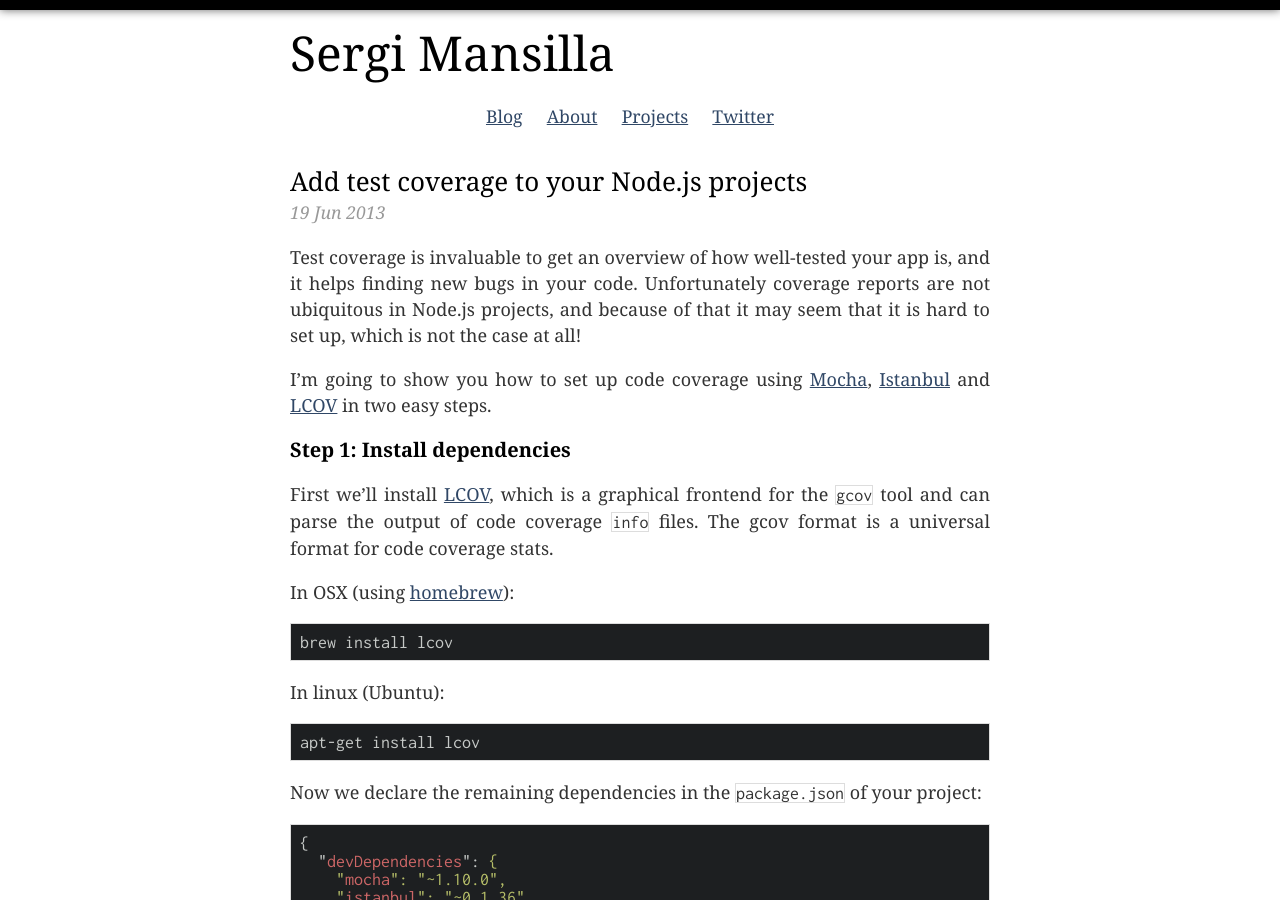
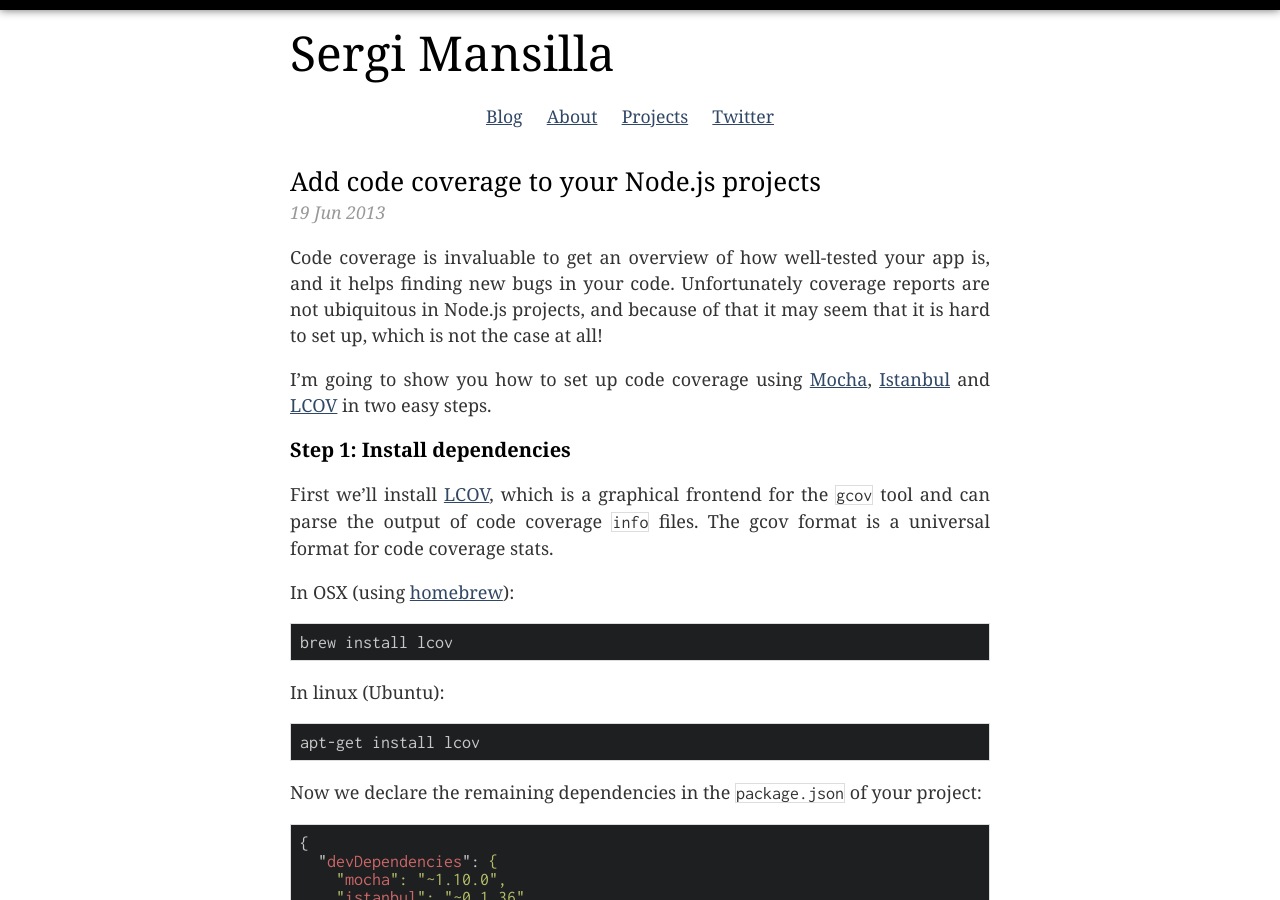
Before and after one commit to sergi/sergi.github.com, a Jekyll site: the page built from index.html, in a window 1280 px wide and 900 px high. Built offline with Jekyll 4.4.1, drawn with Linux system fonts in a browser that asks for light colours; some web fonts are replaced; Markdown is read by kramdown in place of the engine named in the settings; a script that is not in the unit is left out; the list of posts is cut into pages by our own code.

Commit message:
Change wording on last post.

```diff
--- a/_posts/2013-06-19-test-coverage-node.md
+++ b/_posts/2013-06-19-test-coverage-node.md
@@ -1,12 +1,12 @@
 ---
 layout: post
-title: Add test coverage to your Node.js projects
+title: Add code coverage to your Node.js projects
 keywords: node,nodejs,test,coverage,npm,node,javascript,testing
 comments: true
 ---
 <img class="header-img" src="../../images/istanbul.jpg" title="Istanbul" style="width: 100%;" />
 
-Test coverage is invaluable to get an overview of how well-tested your app is, and it helps finding new bugs in your code. Unfortunately coverage reports are not ubiquitous in Node.js projects, and because of that it may seem that it is hard to set up, which is not the case at all!
+Code coverage is invaluable to get an overview of how well-tested your app is, and it helps finding new bugs in your code. Unfortunately coverage reports are not ubiquitous in Node.js projects, and because of that it may seem that it is hard to set up, which is not the case at all!
 
 I'm going to show you how to set up code coverage using [Mocha](http://visionmedia.github.io/mocha/), [Istanbul](https://github.com/gotwarlost/istanbul) and [LCOV](http://ltp.sourceforge.net/coverage/lcov.php) in two easy steps.
 <!--more-->
```
